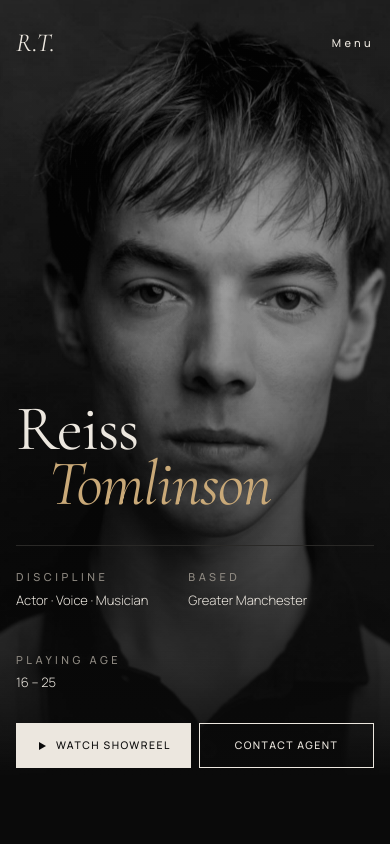
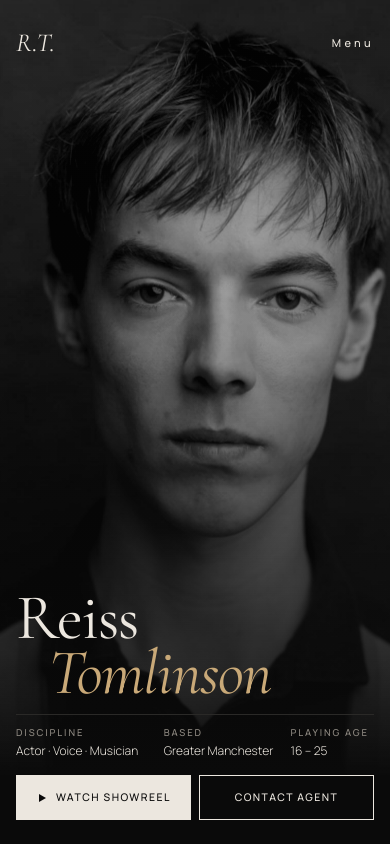
Before and after one commit to isaaco2004/reiss-tomlinson, a plain HTML site: page index.html in a window 390 px wide. Shown: the top 844 px of the page. Drawn offline with nearby package versions, Linux system fonts and the light colour scheme.

Commit message:
Template 1: compact mobile hero so the headshot leads
Co-Authored-By: Claude Opus 5.5 <noreply@anthropic.com>

```diff
--- a/index.html
+++ b/index.html
@@ -154,7 +154,15 @@
     .about-img{position:relative;top:0}
     .contact .wrap{grid-template-columns:1fr;min-height:auto}
   }
-  @media (max-width:600px){.hero .btns{flex-wrap:nowrap;gap:8px}.hero .btns .btn{flex:1 1 0;min-width:0;justify-content:center;white-space:nowrap;padding:13px 8px;letter-spacing:.14em;font-size:10.5px;gap:8px}}
+  @media (max-width:600px){
+    .hero-text{padding-bottom:24px}
+    .hero h1{margin:0 0 14px}
+    .hero-meta{display:grid;grid-template-columns:1.3fr 1.1fr .8fr;gap:0 12px;padding-top:12px}
+    .hero-meta div{font-size:12px;line-height:1.35}
+    .hero-meta .label{font-size:9.5px;letter-spacing:.2em;margin-bottom:3px}
+    .hero .btns{margin-top:16px;flex-wrap:nowrap;gap:8px}
+    .hero .btns .btn{flex:1 1 0;min-width:0;justify-content:center;white-space:nowrap;padding:13px 8px;letter-spacing:.14em;font-size:10.5px;gap:8px}
+  }
   @media (prefers-reduced-motion:reduce){*{animation:none !important;transition:none !important}.rv{opacity:1;transform:none}}
 </style>
 </head>
```
Also changed, not shown: template-1-noir.html (+9 -1 lines).
